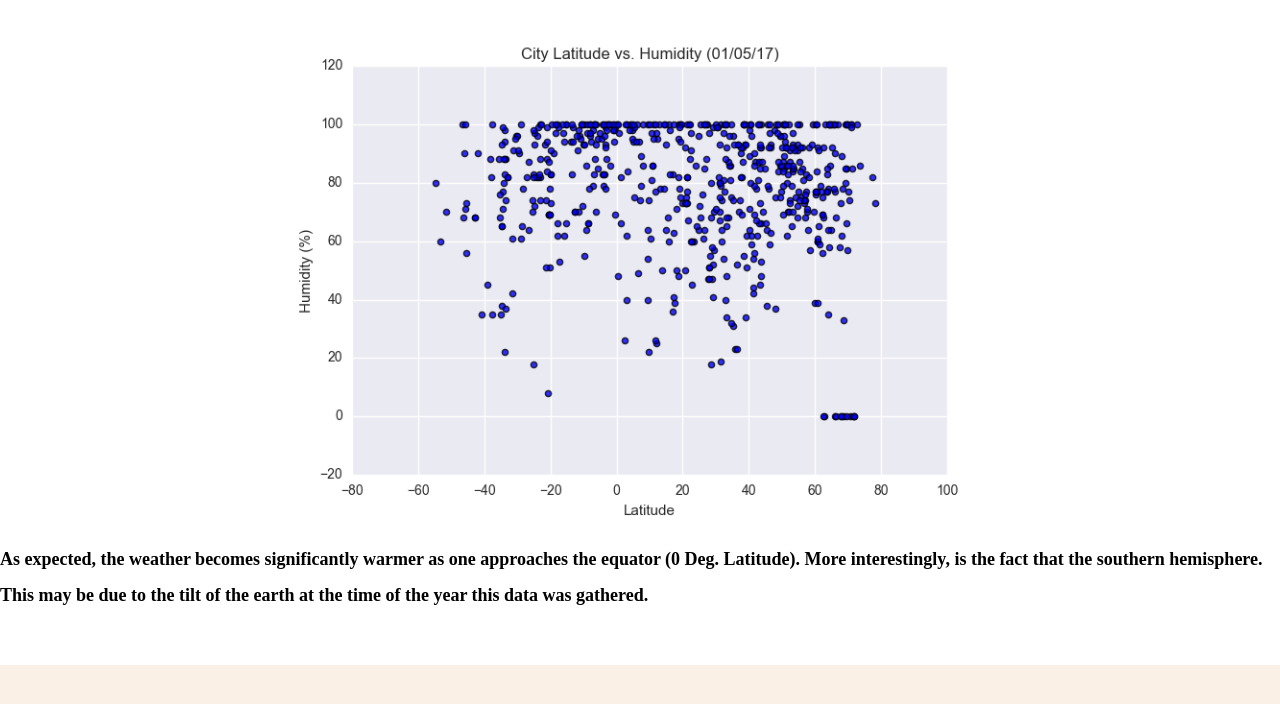
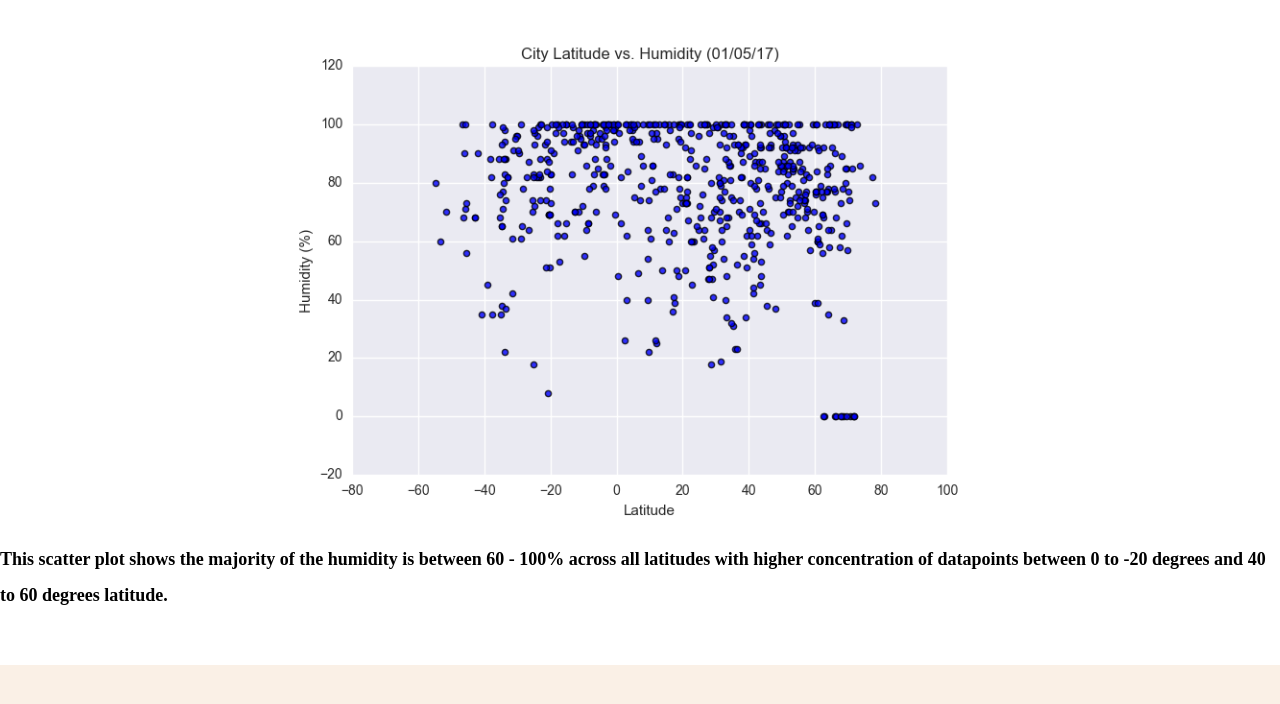
Before and after one commit to jlubranos/Web-Design-Challenge, a plain HTML site: page Starter Code/Humidity.html in a window 1280 px wide. Shown: the part 68-772 px from the top of the page. Drawn offline with nearby package versions, Linux system fonts and the light colour scheme.

Commit message:
11=20=2020

```diff
--- a/Starter Code/Humidity.html
+++ b/Starter Code/Humidity.html
@@ -24,9 +24,9 @@
         <img src="assets/images/Fig2.png" alt="Fig1.png" width=40% height=45% class="center">
         <div class="textsize">
           <p>
-            As expected, the weather becomes significantly warmer as one approaches the equator (0 Deg. Latitude).
-            More interestingly, is the fact that the southern hemisphere.  This may be due to the tilt of the earth
-            at the time of the year this data was gathered.
+            This scatter plot shows the majority of the humidity is between 60 - 100% across
+            all latitudes with higher concentration of datapoints between 0 to -20 degrees and
+            40 to 60 degrees latitude.
           </p>
           <br>
         </div>
```
Also changed, not shown: Starter Code/Cloudiness.html (+3 -3 lines), Starter Code/Windspeed.html (+2 -3 lines).
